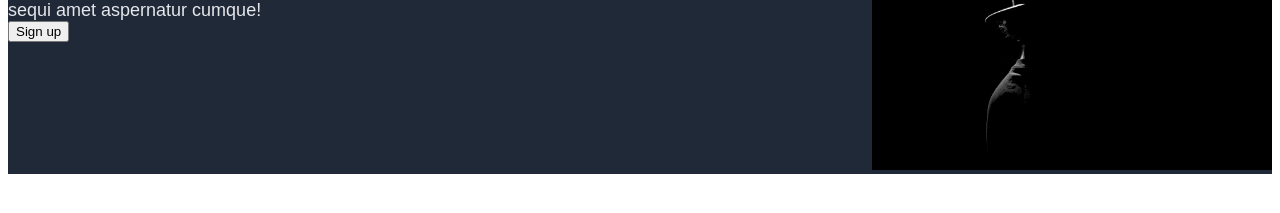
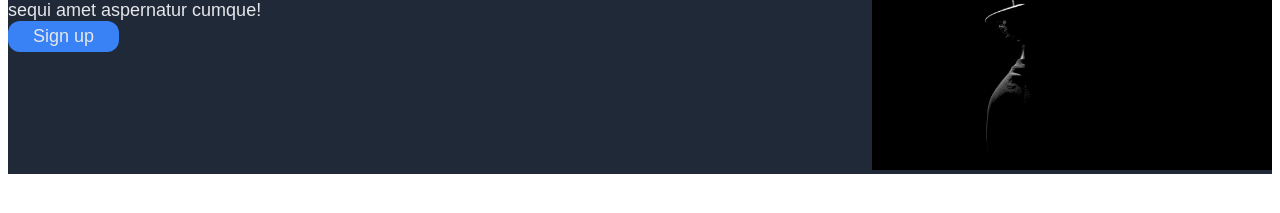
Before and after one commit to dannymoallem/foundations-landing-page, a plain HTML site: page index.html in a window 1280 px wide. Shown: the part 155-368 px from the top of the page. Drawn offline with Linux system fonts and the light colour scheme.

Commit message:
add button styling for section 1

```diff
--- a/style.css
+++ b/style.css
@@ -49,3 +49,12 @@ ul {
     color: #e5e7eb;
     font-size: 18px;
 }
+
+.section-1 button {
+    background-color: #3882f6;
+    border: none;
+    color: #e5e7eb;
+    padding: 5px 25px;
+    font-size: 18px;
+    border-radius: 12px;
+}
```
